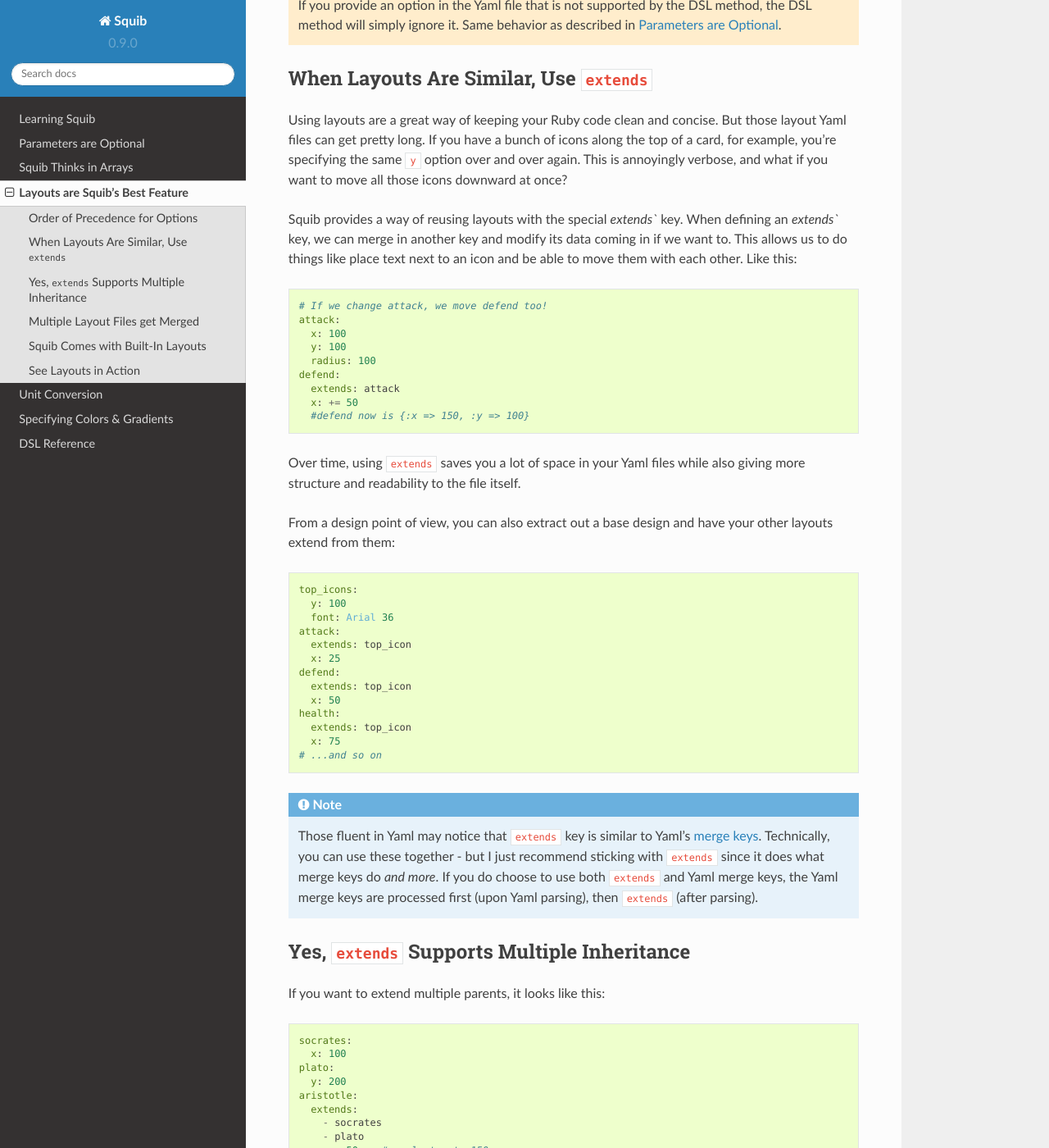
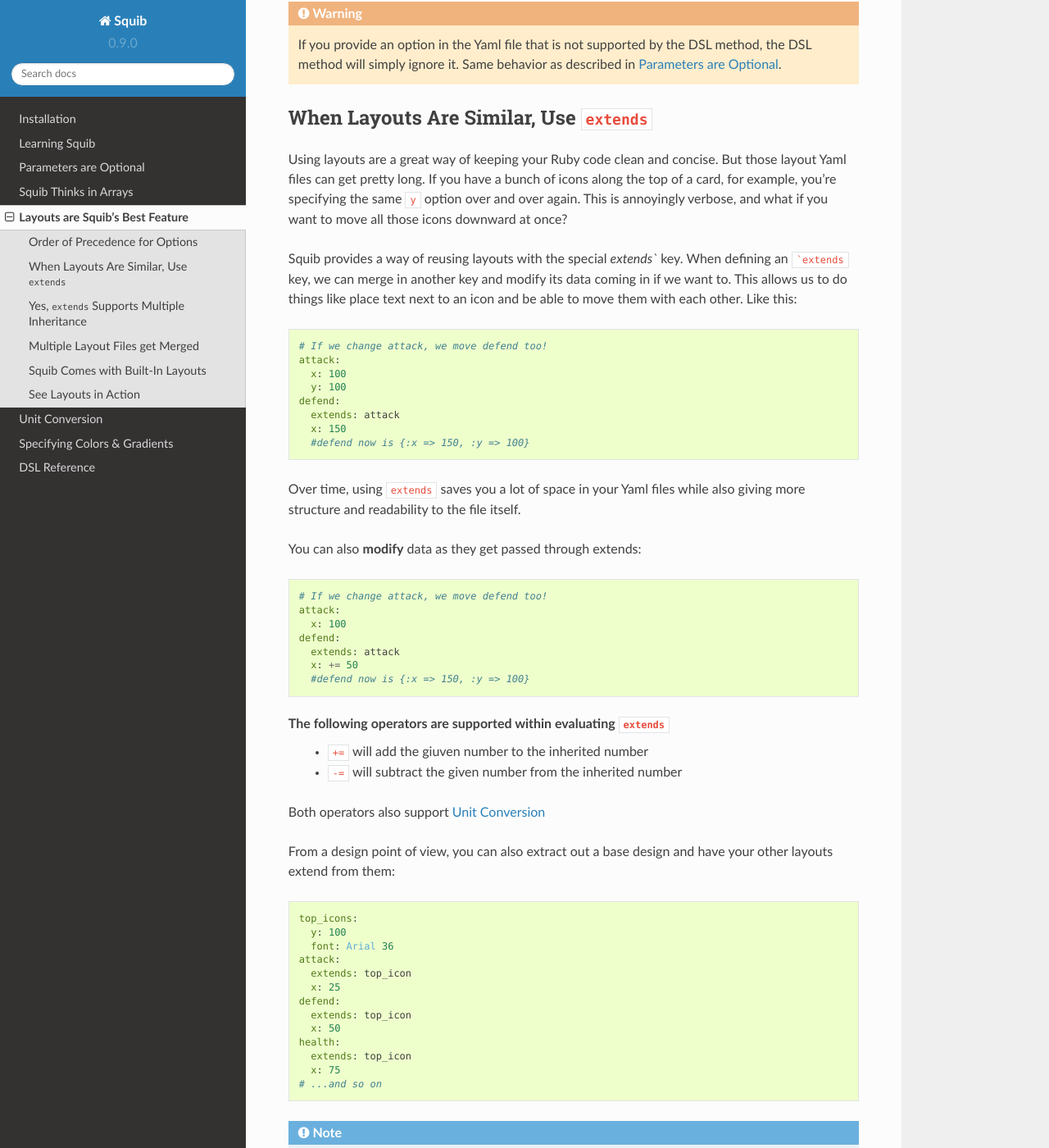
Before and after one commit to andymeneely/squib, a Sphinx documentation site: the page built from docs/layouts.rst, in a window 1280 px wide and 1400 px high, scrolled down 2480 px. Shown: the whole window at 82% size. Built offline with Sphinx 7.4.7 and the Read the Docs theme 2.0.0, drawn with Linux system fonts in a browser that asks for light colours; pages that are not in the unit, such as notebooks, are missing from menus; some of the changed text lies outside the part shown.

Commit message:
docs: minor revisions to layouts and other

````diff
--- a/docs/args/draw.rst
+++ b/docs/args/draw.rst
@@ -7,7 +7,7 @@ fill_color
 stroke_color
   default: ``:black``
 
-  the color with which to stroke the outside of the rectangle. See :docs:`/colors`.
+  the color with which to stroke the outside of the rectangle. See :doc:`/colors`.
 
 
 stroke_width
--- /dev/null
+++ b/docs/install.rst
@@ -0,0 +1,6 @@
+Installation
+------------
+
+Squib is a Ruby gem, and is managed like most Ruby gems.
+
+TODO: recover this from other writing
--- a/docs/layouts.rst
+++ b/docs/layouts.rst
@@ -51,12 +51,16 @@ For example, back to our example::
 
   # custom-layout.yml
   bleed:
-    x: 75
-    y: 75
-    width: 975
-    height: 675
+    x: 0.25in
+    y: 0.25in
+    width: 2.5in
+    height: 3.5in
 
-And this script::
+(Note that this example makes use of :doc:`/units`)
+
+Combined with this script:
+
+.. code-block:: ruby
 
   # deck.rb
   Squib::Deck.new(layout: 'custom-layout.yml') do
@@ -87,19 +91,34 @@ When Layouts Are Similar, Use ``extends``
 
 Using layouts are a great way of keeping your Ruby code clean and concise. But those layout Yaml files can get pretty long. If you have a bunch of icons along the top of a card, for example, you're specifying the same ``y`` option over and over again. This is annoyingly verbose, and what if you want to move all those icons downward at once?
 
-Squib provides a way of reusing layouts with the special `extends`` key. When defining an `extends`` key, we can merge in another key and modify its data coming in if we want to. This allows us to do things like place text next to an icon and be able to move them with each other. Like this::
+Squib provides a way of reusing layouts with the special `extends`` key. When defining an ```extends`` key, we can merge in another key and modify its data coming in if we want to. This allows us to do things like place text next to an icon and be able to move them with each other. Like this::
 
   # If we change attack, we move defend too!
   attack:
     x: 100
     y: 100
-    radius: 100
+  defend:
+    extends: attack
+    x: 150
+    #defend now is {:x => 150, :y => 100}
+
+Over time, using ``extends`` saves you a lot of space in your Yaml files while also giving more structure and readability to the file itself.
+
+You can also **modify** data as they get passed through extends::
+
+  # If we change attack, we move defend too!
+  attack:
+    x: 100
   defend:
     extends: attack
     x: += 50
     #defend now is {:x => 150, :y => 100}
 
-Over time, using ``extends`` saves you a lot of space in your Yaml files while also giving more structure and readability to the file itself.
+The following operators are supported within evaluating ``extends``
+  * ``+=`` will add the giuven number to the inherited number
+  * ``-=`` will subtract the given number from the inherited number
+
+Both operators also support :doc:`/units`
 
 From a design point of view, you can also extract out a base design and have your other layouts extend from them::
 
@@ -144,9 +163,9 @@ If multiple keys override the same keys in a parent, the later ("younger") child
     x: 200
   aristotle:
     extends:
-      - plato
+      - plato    # note the order here
       - socrates
-    x: += 50   # evaluates to 250 from socrates
+    x: += 50     # evaluates to 150 from socrates
 
 
 Multiple Layout Files get Merged
````
Also changed, not shown: 1 other file.
